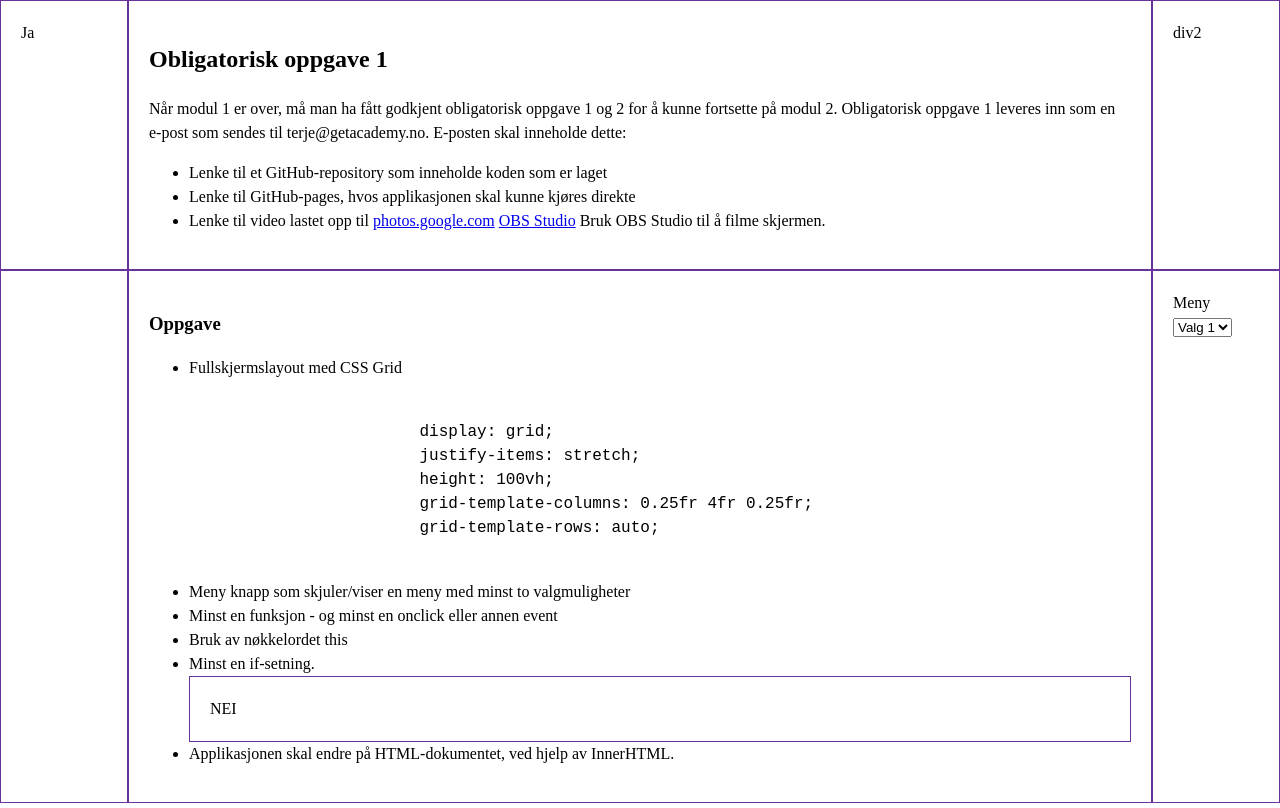
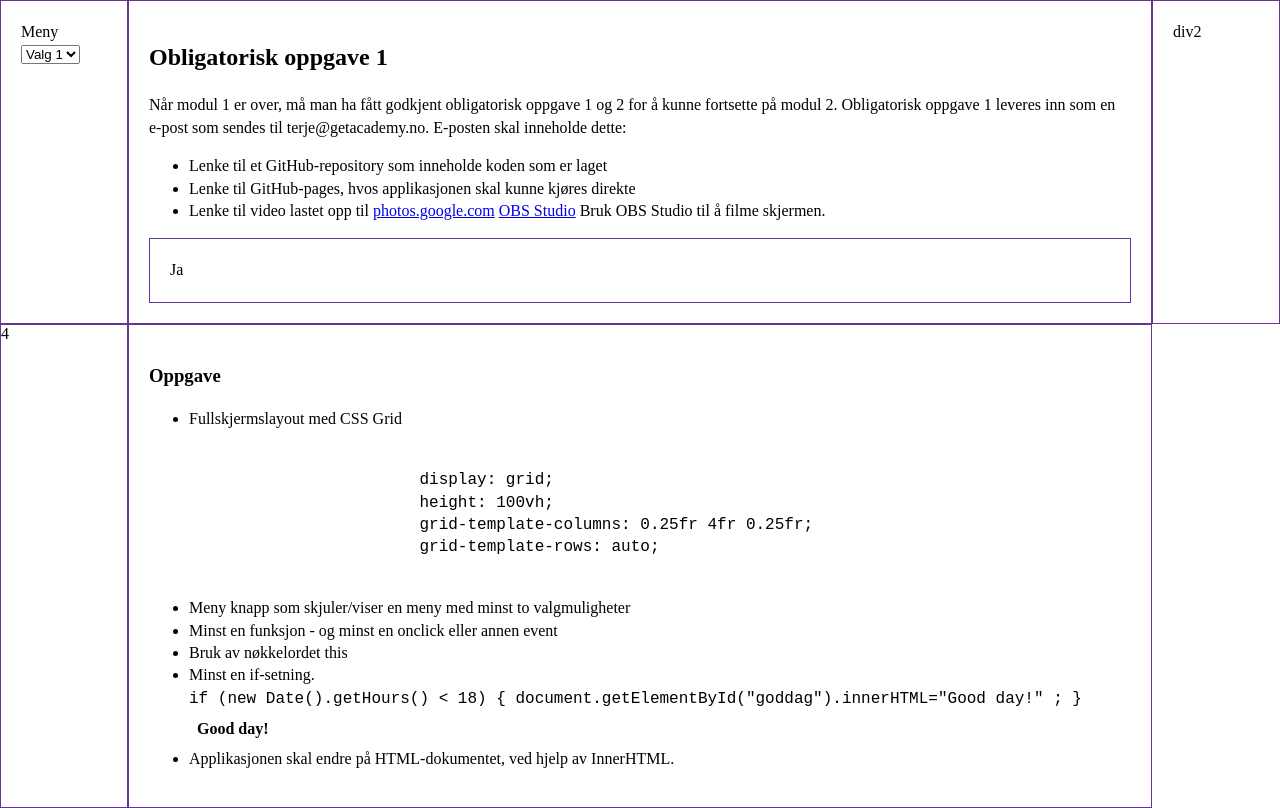
Before and after one commit to Iglum/Startit4, a plain HTML site: page index.htm in a window 1280 px wide. Drawn offline with Linux system fonts and the light colour scheme.

Commit message:
:+1:
 if-setning som slår till om :watch: < 18

```diff
--- a/index.htm
+++ b/index.htm
@@ -17,7 +17,7 @@
             display: grid;
             height: 100vh;
             grid-template-columns: 1fr 8fr 1fr;
-            grid-template-rows: auto auto;
+            grid-template-rows: auto;
         }
 
         .item {
@@ -26,26 +26,30 @@
         }
 
         .mytext {
-            /* text-align: center; */
             padding: 20px;
             font-size: 16px;
-            line-height: 1.5;
+            line-height: 1.4;
+        }
+
+        .text1 {
+            padding: 8px;
+            font-size: 16px;
+            font-weight: bold;
         }
     </style>
-
 </head>
-
-
-</div>
 
 <body>
     <div class="gridcontainer">
-        <div class="item mytext" id="textchange" onclick="addstexttodiv(this)">Ja</div>
+        <div class="item mytext">Meny<br>
+            <select onchange="addstexttodiv(this)" name="meny">
+                <option value="1">Valg 1</option>
+                <option value="2">Valg 2</option>
+            </select>
+        </div>
         <div class="item mytext">
             <h2>Obligatorisk oppgave 1</h2>
-
             Når modul 1 er over, må man ha fått godkjent obligatorisk oppgave 1 og 2 for å kunne fortsette på modul 2.
-
             Obligatorisk oppgave 1 leveres inn som en e-post som sendes til terje@getacademy.no. E-posten skal inneholde
             dette:
             <ul>
@@ -54,8 +58,6 @@
                 <li>Lenke til GitHub-pages, hvos applikasjonen skal kunne kjøres direkte
                 </li>
                 <li>
-
-
                     Lenke til video lastet opp til <a href="https://photos.google.com">photos.google.com</a> <a
                         href="https://obsproject.com"> OBS
                         Studio</a> Bruk OBS
@@ -63,29 +65,16 @@
                 </li>
             </ul>
 
+            <div class="item mytext" id="textchange" onclick="addstexttodiv(this)">Ja</div>
         </div>
         <div class="item mytext">div2</div>
-
-
-
-
-
-
-
-
-
-
-
-        <div class="item" id="tomDiv"></div>
+        <div class="item" id="tomDiv">4</div>
         <div class="item mytext">
             <h3>Oppgave</h3>
-
-
             <ul>
                 <li>Fullskjermslayout med CSS Grid
                     <pre><code>
                         display: grid;
-                        justify-items: stretch;
                         height: 100vh;
                         grid-template-columns: 0.25fr 4fr 0.25fr;
                         grid-template-rows: auto;
@@ -95,24 +84,19 @@
                 <li>Minst en funksjon - og minst en onclick eller annen event</li>
                 <li>Bruk av nøkkelordet this</li>
                 <li>Minst en if-setning.</li>
-                <div class="item mytext" id="textchange" onclick="addstexttodiv(this)">NEI</div>
+                <code>if (new Date().getHours() < 18) { document.getElementById("goddag").innerHTML="Good day!" ; }</code>
+                <div class="text1
+
+                " id="goddag"></div>
                 <li>Applikasjonen skal endre på HTML-dokumentet, ved hjelp av InnerHTML.</li>
             </ul>
-
-
-        </div>
-        <div class="item mytext">Meny<br>
-            <select onchange="addstexttodiv(this)" name="meny" id="">
-                <option value="1">Valg 1</option>
-                <option value="2">Valg 2</option>
-            </select>
         </div>
     </div>
 
     <script>
-        console.log('Test', recievedFromOnclick);
+
         let heiDiv = document.getElementById("textchange");
-        let tomDiv = document.getElementById("tomDiv");
+
 
         function addstexttodiv(recievedFromOnclick) {
             if (recievedFromOnclick.value == "1") {
@@ -123,12 +107,14 @@
                 heiDiv.innerHTML += "...jo?";
             }
 
+        }
+
+        if (new Date().getHours() < 18) {
+            document.getElementById("goddag").innerHTML = "Good day!";
+        }
+        else    document.getElementById("goddag").innerHTML = "Good Evening!";
 
 
-            // if (heiDiv.innerHTML = "Nei";){
-            // }
-
-        }
     </script>
 </body>
 
```
